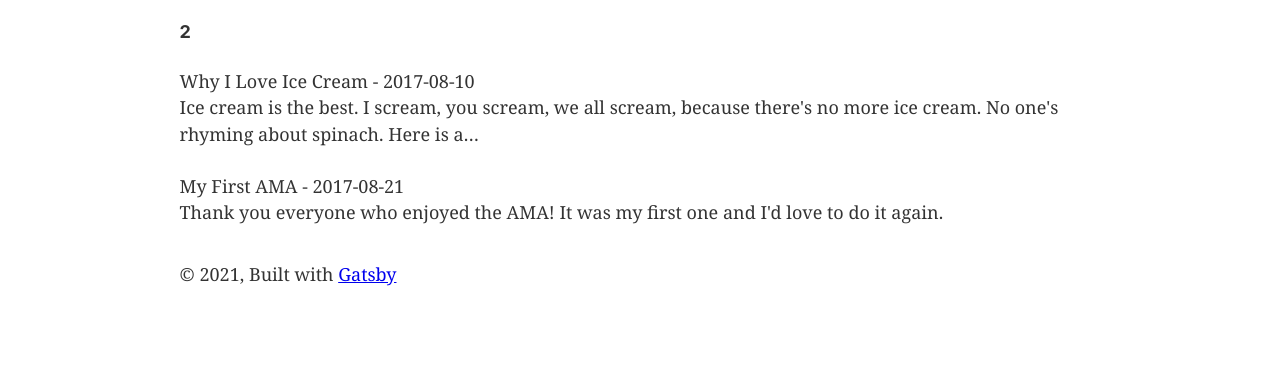
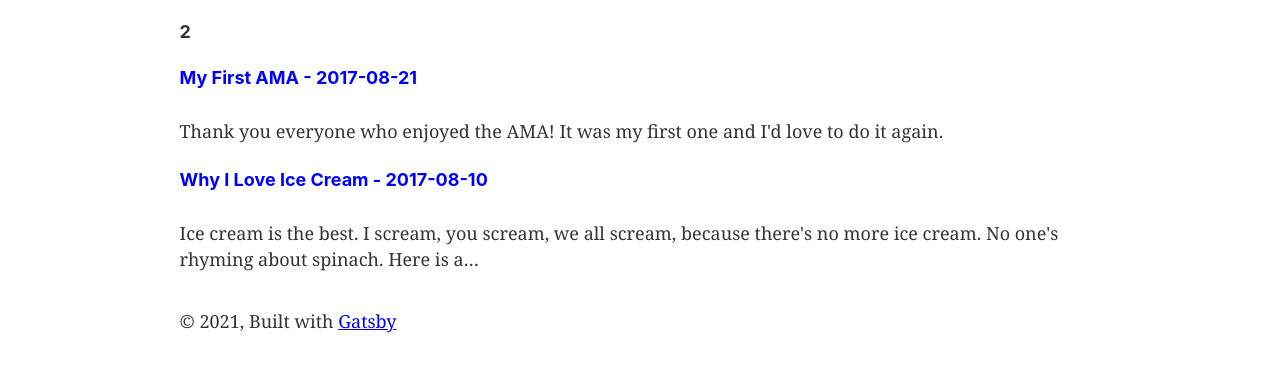
Before and after one commit to for-alisia/gatsby-ex, a Gatsby site: page / in a window 1280 px wide. Shown: the part 171-542 px from the top of the page. Built offline with nearby package versions, Linux system fonts and the light colour scheme; Gatsby itself is replaced by a stand-in of ours.

Commit message:
Added styled-components

```diff
--- a/gatsby-config.js
+++ b/gatsby-config.js
@@ -22,6 +22,7 @@ module.exports = {
     },
     `gatsby-transformer-remark`,
     `gatsby-transformer-sharp`,
+    `gatsby-plugin-styled-components`,
     `gatsby-plugin-sharp`,
     {
       resolve: `gatsby-plugin-manifest`,
--- a/package.json
+++ b/package.json
@@ -5,19 +5,22 @@
   "version": "0.1.0",
   "author": "Kyle Mathews <mathews.kyle@gmail.com>",
   "dependencies": {
+    "babel-plugin-styled-components": "^1.12.0",
     "gatsby": "^2.31.1",
     "gatsby-image": "^2.10.0",
     "gatsby-plugin-manifest": "^2.11.0",
     "gatsby-plugin-offline": "^3.9.0",
     "gatsby-plugin-react-helmet": "^3.9.0",
     "gatsby-plugin-sharp": "^2.13.2",
+    "gatsby-plugin-styled-components": "^3.10.0",
     "gatsby-source-filesystem": "^2.10.0",
     "gatsby-transformer-remark": "^2.16.0",
     "gatsby-transformer-sharp": "^2.11.0",
     "prop-types": "^15.7.2",
     "react": "^16.12.0",
     "react-dom": "^16.12.0",
-    "react-helmet": "^6.1.0"
+    "react-helmet": "^6.1.0",
+    "styled-components": "^5.2.1"
   },
   "devDependencies": {
     "prettier": "2.2.1"
--- a/src/pages/index.js
+++ b/src/pages/index.js
@@ -1,8 +1,18 @@
 import React from "react"
-import { graphql } from "gatsby"
+import { graphql, Link } from "gatsby"
+import styled from "styled-components"
 
 import Layout from "../components/layout"
 import SEO from "../components/seo"
+
+const BlogLink = styled(Link)`
+  text-decoration: none;
+`
+
+const BlogTitle = styled.div`
+  margin-bottom: 30px;
+  color: blue;
+`
 
 export default ({ data }) => {
   console.log(data)
@@ -14,9 +24,12 @@ export default ({ data }) => {
         <h4>{data.allMarkdownRemark.totalCount}</h4>
         {data.allMarkdownRemark.edges.map(({ node }) => (
           <div key={node.id}>
-            <span>
-              {node.frontmatter.title} - {node.frontmatter.date}
-            </span>
+            <BlogLink to={node.fields.slug}>
+              <BlogTitle as="h4">
+                {node.frontmatter.title} - {node.frontmatter.date}
+              </BlogTitle>
+            </BlogLink>
+
             <p>{node.excerpt}</p>
           </div>
         ))}
@@ -27,7 +40,7 @@ export default ({ data }) => {
 
 export const query = graphql`
   query {
-    allMarkdownRemark {
+    allMarkdownRemark(sort: { fields: [frontmatter___date], order: DESC }) {
       totalCount
       edges {
         node {
@@ -37,6 +50,9 @@ export const query = graphql`
             title
             date
           }
+          fields {
+            slug
+          }
           html
           excerpt
         }
```
Also changed, not shown: 1 other file.
